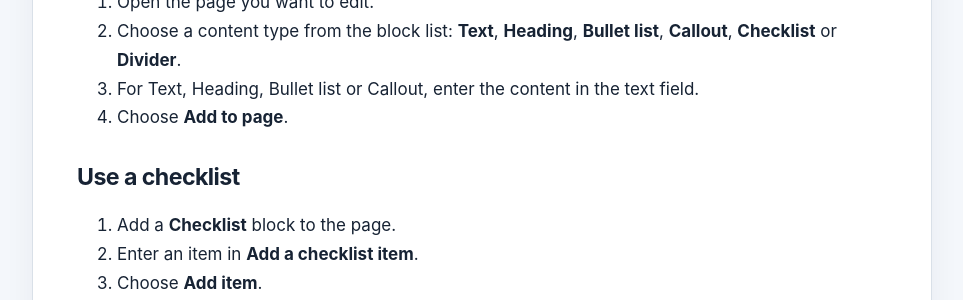
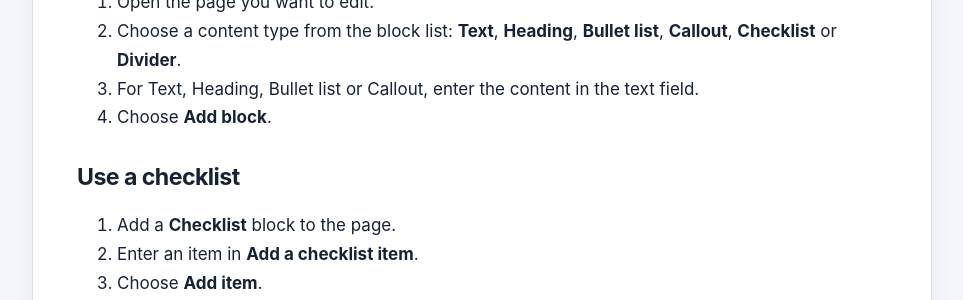
Before and after one commit to conz20/Brightdesk-Wiki, a Jekyll site: the page built from docs/products/workspace.md, in a window 1280 px wide and 900 px high, scrolled down 1070 px. Shown: the part 153-453 px from the top of the window, without its empty margins (158-1121 px from the left). Built offline with Jekyll 4.4.1, drawn with Linux system fonts in a browser that asks for light colours.

Commit message:
docs(workspace): match current Brightdesk control labels

```diff
--- a/docs/products/workspace.md
+++ b/docs/products/workspace.md
@@ -32,7 +32,7 @@ Use **Search pages** to search page titles and page content.
 1. Open the page you want to edit.
 2. Choose a content type from the block list: **Text**, **Heading**, **Bullet list**, **Callout**, **Checklist** or **Divider**.
 3. For Text, Heading, Bullet list or Callout, enter the content in the text field.
-4. Choose **Add to page**.
+4. Choose **Add block**.
 
 ## Use a checklist
 
```
